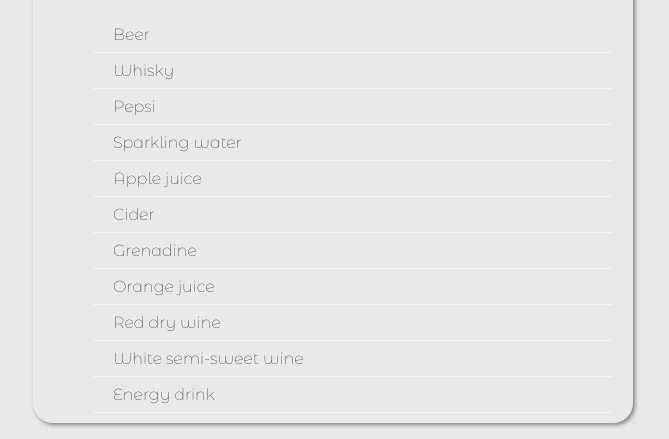
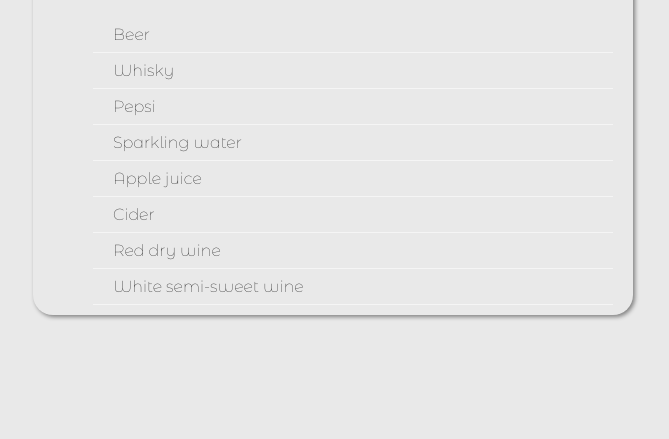
Before and after one commit to jtczak/simple-search-engine, a plain HTML site: page index.html in a window 1280 px wide. Shown: the part 432-871 px from the top of the page, without its empty margins (307-976 px from the left). After the commit the page ends 800 px from the top, so only its background shows below. Drawn offline with Linux system fonts and the light colour scheme.

Commit message:
final version

```diff
--- a/index.html
+++ b/index.html
@@ -31,11 +31,8 @@
                 <li>Sparkling water</li>
                 <li>Apple juice</li>
                 <li>Cider</li>
-                <li>Grenadine</li>
-                <li>Orange juice</li>
                 <li>Red dry wine</li>
                 <li>White semi-sweet wine</li>
-                <li>Energy drink</li>
             </ul>
         </div>
     </div>
```
